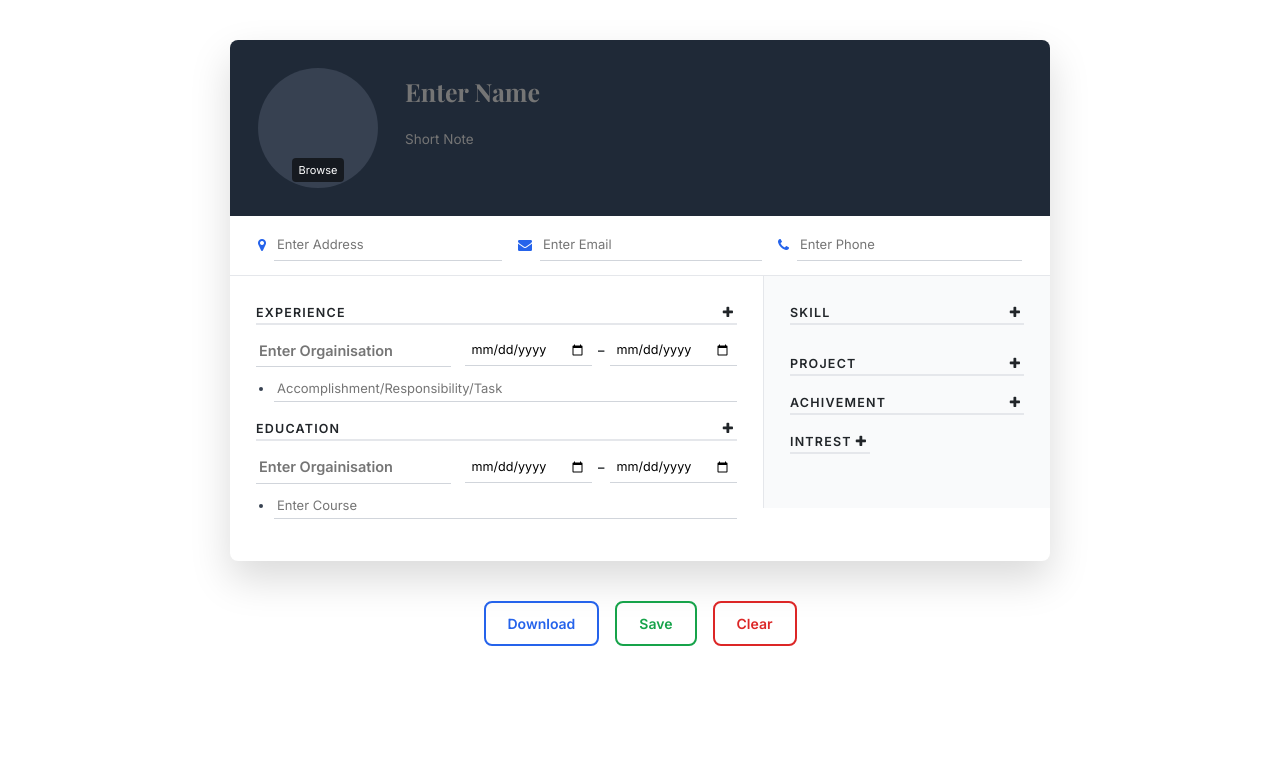
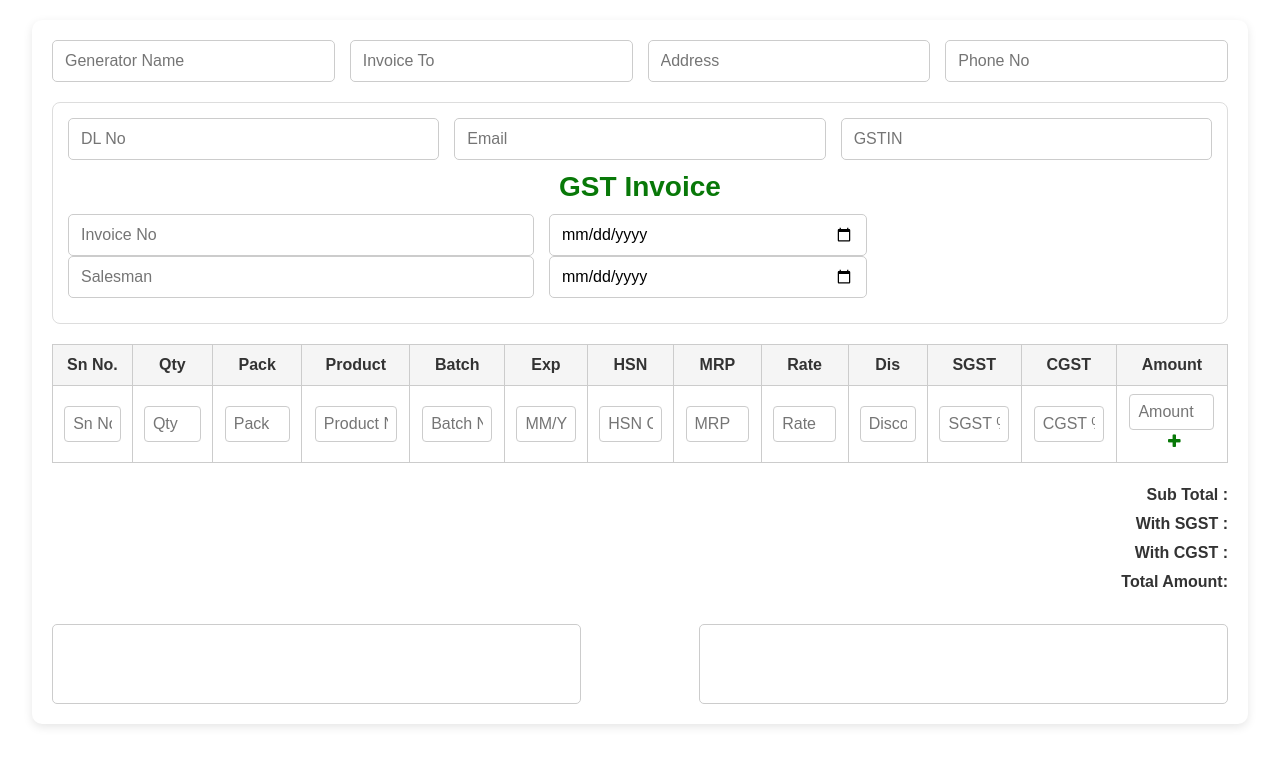
Before and after one commit to guptajirimi/clusterProj, a React (Create React App) app in the folder invoice-frontend/: page / in a window 1280 px wide. Shown: the top 766 px of the page. Built offline with nearby package versions, Linux system fonts and the light colour scheme.

Commit message:
fiststep

```diff
--- a/invoice-frontend/src/App.js
+++ b/invoice-frontend/src/App.js
@@ -3,6 +3,7 @@ import Home from "./components/Home";
 import Login from './components/Login';
 import MyForm from './components/MyForm';
 import ResumeBuilder from './components/ResumeBuilder';
+import Invoice from './components/Invoice';
 import DashboardLayout from './components/DashboardLayout';
 
 import { BrowserRouter as Router, Routes, Route } from "react-router-dom";
@@ -13,7 +14,7 @@ function App() {
       <Routes>
 
 
-        <Route path="/" element={<ResumeBuilder />} />
+        <Route path="/" element={<Invoice />} />
 
 
         <Route path="/dashboard" element={<DashboardLayout />}>
--- a/invoice-frontend/src/components/Invoice.js
+++ b/invoice-frontend/src/components/Invoice.js
@@ -1,9 +1,10 @@
 import React from "react";
 import "../css/invoice.css";
+import { useState } from "react";
 
 function Invoice() {
 
-	const [itemList, setItemList] = useState({
+	const [itemList, setItemList] = useState([{
 		snNo: "",
 		Qty: "",
 		Rack: "",
@@ -17,13 +18,29 @@ function Invoice() {
 		SGST: "",
 		CGST: "",
 		Amount: ""
-	});
+	}]);
 
 	const addDynamicList = () => {
-		setItemList([...itemList, ""]);
+		setItemList([...itemList,
+            {
+                snNo: "",
+		Qty: "",
+		Rack: "",
+		Product: "",
+		Batch: "",
+		Exp: "",
+		HSN: "",
+		MRP: "",
+		Rate: "",
+		Dis: "",
+		SGST: "",
+		CGST: "",
+		Amount: ""
+            }
+        ]);
 	}
 
-	const[invoiceFormData,setinvoiceFormData]=useState({
+	const[invoiceFormData,setinvoiceFormData]=useState([{
 		IssuerSign:"",
 		receiverSign:"",
 		duedateTillPayment:"",
@@ -37,14 +54,14 @@ function Invoice() {
 		invoiceToName:"",
 		invoiceGeneratorAdress:"",
 		invoiceGeneratorPhno:""
-	});
-	const handleChange=(e)=>{
+	}]);
+	const handelChange=(e)=>{
 		var name=e.target.name;
-		var value=e.terget.value;
-		setinvoiceFormData[prev=>({
+		var value=e.target.value;
+		setinvoiceFormData(prev=>({
 			...prev,
 			[name]:value
-		})]
+		}))
 	}
 	return (
 		<>
@@ -132,3 +149,6 @@ function Invoice() {
 		</>
 	);
 }
+
+
+export default Invoice;
```
